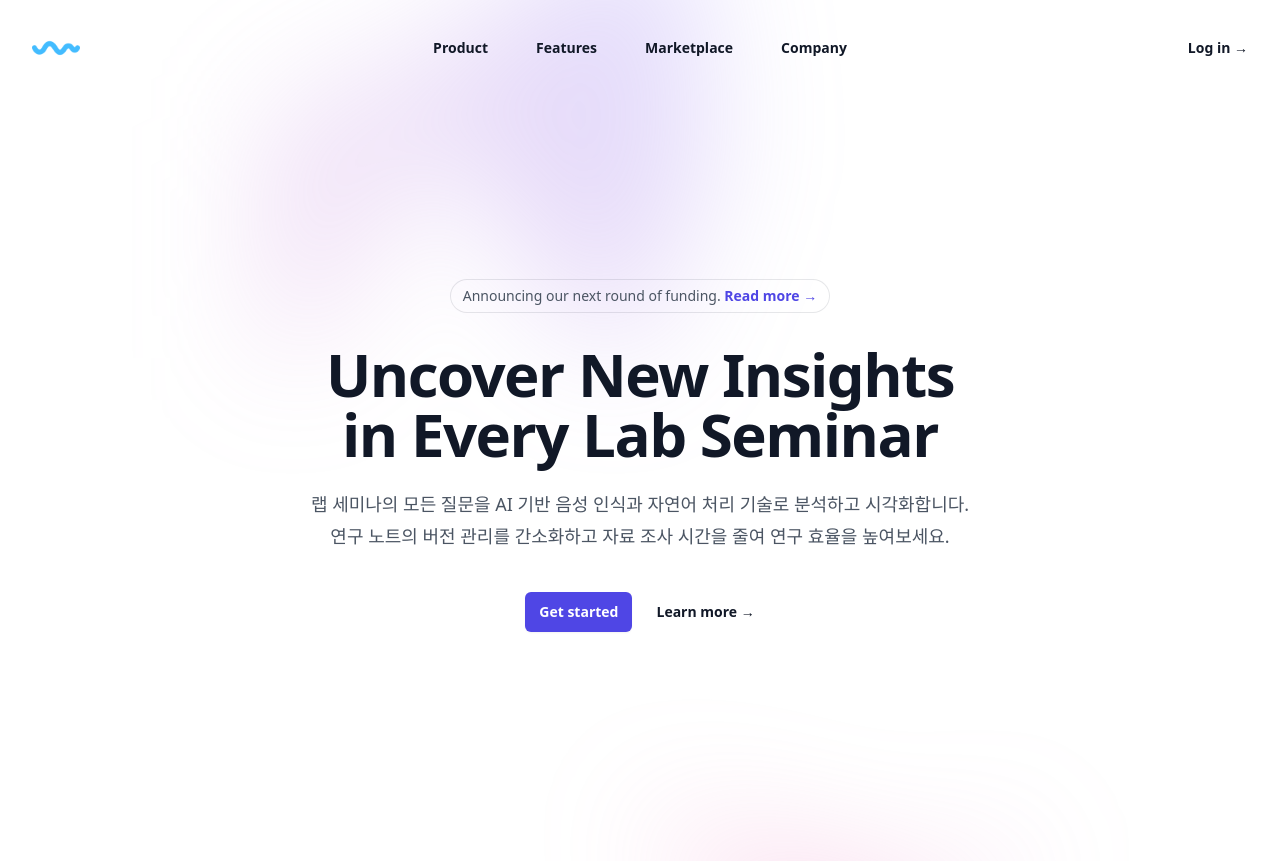
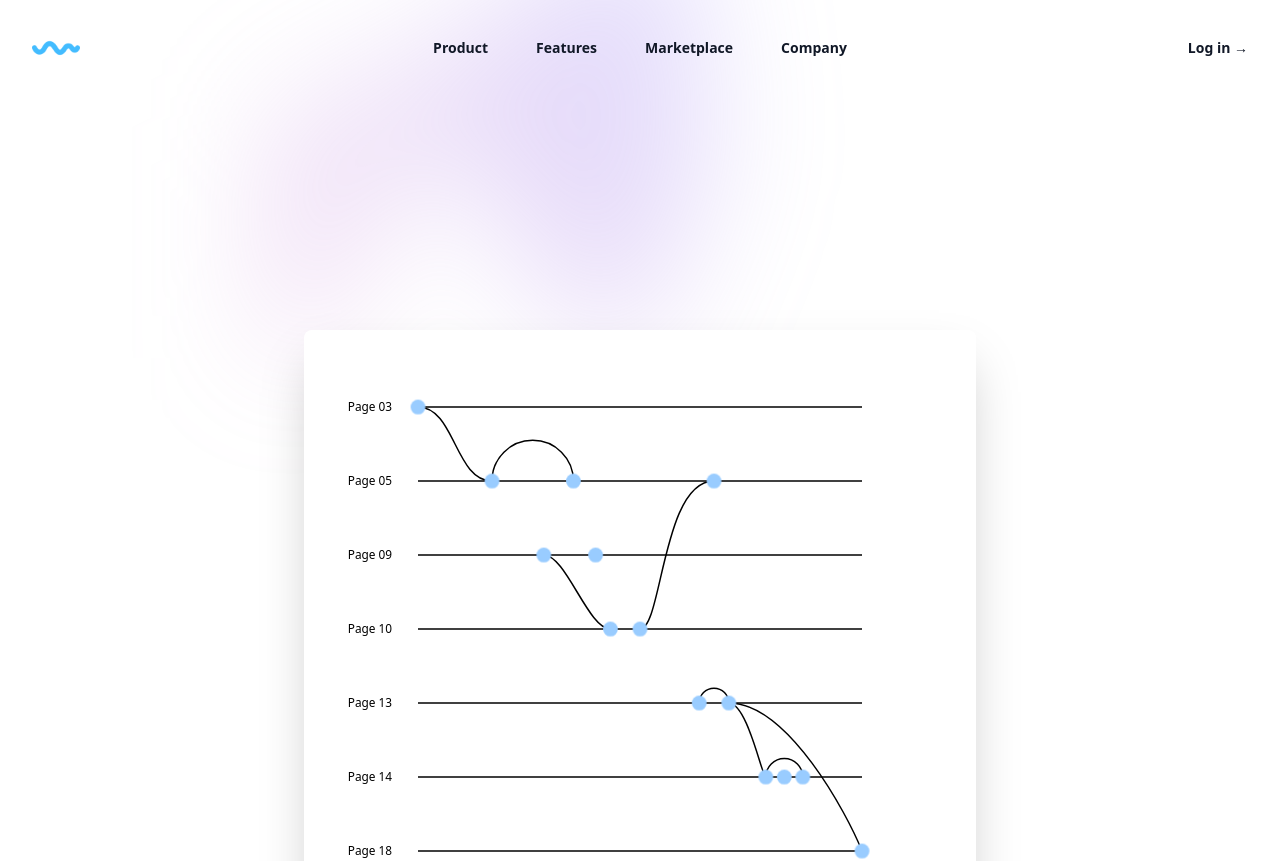
Before and after one commit to sanakang0615/SeminarFlow, a React (Create React App) app: page / in a window 1280 px wide. Shown: the top 861 px of the page. Built offline with nearby package versions, Linux system fonts and the light colour scheme.

Commit message:
Update Diagram Page

```diff
--- a/src/App.js
+++ b/src/App.js
@@ -1,13 +1,15 @@
 import React from 'react';
 import SeminarFlowDiagram from './components/SeminarFlowDiagram';
 import LandingPage from './components/LandingPage';
+import DiagramPage from './components/DiagramPage';
 import './App.css';
 
 function App() {
   return (
     <div className="App">
-      <LandingPage/>
+      {/* <LandingPage/> */}
       {/* <SeminarFlowDiagram /> */}
+      <DiagramPage/>
     </div>
   );
 }
--- /dev/null
+++ b/src/components/DiagramPage.js
@@ -0,0 +1,138 @@
+'use client'
+
+import { useState } from 'react'
+import { Dialog, DialogPanel } from '@headlessui/react'
+import { Bars3Icon, XMarkIcon } from '@heroicons/react/24/outline'
+import zigzag from '../assets/zigzag.png'
+import SeminarFlowDiagram from './SeminarFlowDiagram'
+
+const navigation = [
+  { name: 'Product', href: '#' },
+  { name: 'Features', href: '#' },
+  { name: 'Marketplace', href: '#' },
+  { name: 'Company', href: '#' },
+]
+
+export default function Example() {
+  const [mobileMenuOpen, setMobileMenuOpen] = useState(false)
+
+  return (
+    <div className="bg-white">
+      <header className="absolute inset-x-0 top-0 z-50">
+        <nav aria-label="Global" className="flex items-center justify-between p-6 lg:px-8">
+          <div className="flex lg:flex-1">
+            <a href="#" className="-m-1.5 p-1.5">
+              <span className="sr-only">Your Company</span>
+              <img
+                alt="Logo"
+                src={zigzag}
+                className="h-12 w-auto"
+              />
+            </a>
+          </div>
+          <div className="flex lg:hidden">
+            <button
+              type="button"
+              onClick={() => setMobileMenuOpen(true)}
+              className="-m-2.5 inline-flex items-center justify-center rounded-md p-2.5 text-gray-700"
+            >
+              <span className="sr-only">Open main menu</span>
+              <Bars3Icon aria-hidden="true" className="h-6 w-6" />
+            </button>
+          </div>
+          <div className="hidden lg:flex lg:gap-x-12">
+            {navigation.map((item) => (
+              <a key={item.name} href={item.href} className="text-sm font-semibold leading-6 text-gray-900">
+                {item.name}
+              </a>
+            ))}
+          </div>
+          <div className="hidden lg:flex lg:flex-1 lg:justify-end">
+            <a href="#" className="text-sm font-semibold leading-6 text-gray-900">
+              Log in <span aria-hidden="true">&rarr;</span>
+            </a>
+          </div>
+        </nav>
+        <Dialog open={mobileMenuOpen} onClose={setMobileMenuOpen} className="lg:hidden">
+          <div className="fixed inset-0 z-50" />
+          <DialogPanel className="fixed inset-y-0 right-0 z-50 w-full overflow-y-auto bg-white px-6 py-6 sm:max-w-sm sm:ring-1 sm:ring-gray-900/10">
+            <div className="flex items-center justify-between">
+              <a href="#" className="-m-1.5 p-1.5">
+                <span className="sr-only">Your Company</span>
+                <img
+                  alt=""
+                  src="https://tailzigzagui.com/img/logos/mark.svg?color=indigo&shade=600"
+                  className="h-8 w-auto"
+                />
+              </a>
+              <button
+                type="button"
+                onClick={() => setMobileMenuOpen(false)}
+                className="-m-2.5 rounded-md p-2.5 text-gray-700"
+              >
+                <span className="sr-only">Close menu</span>
+                <XMarkIcon aria-hidden="true" className="h-6 w-6" />
+              </button>
+            </div>
+            <div className="mt-6 flow-root">
+              <div className="-my-6 divide-y divide-gray-500/10">
+                <div className="space-y-2 py-6">
+                  {navigation.map((item) => (
+                    <a
+                      key={item.name}
+                      href={item.href}
+                      className="-mx-3 block rounded-lg px-3 py-2 text-base font-semibold leading-7 text-gray-900 hover:bg-gray-50"
+                    >
+                      {item.name}
+                    </a>
+                  ))}
+                </div>
+                <div className="py-6">
+                  <a
+                    href="#"
+                    className="-mx-3 block rounded-lg px-3 py-2.5 text-base font-semibold leading-7 text-gray-900 hover:bg-gray-50"
+                  >
+                    Log in
+                  </a>
+                </div>
+              </div>
+            </div>
+          </DialogPanel>
+        </Dialog>
+      </header>
+
+      <div className="relative isolate px-6 pt-14 lg:px-8">
+        <div
+          aria-hidden="true"
+          className="absolute inset-x-0 -top-40 -z-10 transform-gpu overflow-hidden blur-3xl sm:-top-80"
+        >
+          <div
+            style={{
+              clipPath:
+                'polygon(74.1% 44.1%, 100% 61.6%, 97.5% 26.9%, 85.5% 0.1%, 80.7% 2%, 72.5% 32.5%, 60.2% 62.4%, 52.4% 68.1%, 47.5% 58.3%, 45.2% 34.5%, 27.5% 76.7%, 0.1% 64.9%, 17.9% 100%, 27.6% 76.8%, 76.1% 97.7%, 74.1% 44.1%)',
+            }}
+            className="relative left-[calc(50%-11rem)] aspect-[1155/678] w-[36.125rem] -translate-x-1/2 rotate-[30deg] bg-gradient-to-tr from-[#ff80b5] to-[#9089fc] opacity-30 sm:left-[calc(50%-30rem)] sm:w-[72.1875rem]"
+          />
+        </div>
+        <div className="mx-auto max-w-2xl py-32 sm:py-48 lg:py-56">
+
+          <div className="text-center">
+            <SeminarFlowDiagram/>
+          </div>
+        </div>
+        <div
+          aria-hidden="true"
+          className="absolute inset-x-0 top-[calc(100%-13rem)] -z-10 transform-gpu overflow-hidden blur-3xl sm:top-[calc(100%-30rem)]"
+        >
+          <div
+            style={{
+              clipPath:
+                'polygon(74.1% 44.1%, 100% 61.6%, 97.5% 26.9%, 85.5% 0.1%, 80.7% 2%, 72.5% 32.5%, 60.2% 62.4%, 52.4% 68.1%, 47.5% 58.3%, 45.2% 34.5%, 27.5% 76.7%, 0.1% 64.9%, 17.9% 100%, 27.6% 76.8%, 76.1% 97.7%, 74.1% 44.1%)',
+            }}
+            className="relative left-[calc(50%+3rem)] aspect-[1155/678] w-[36.125rem] -translate-x-1/2 bg-gradient-to-tr from-[#ff80b5] to-[#9089fc] opacity-30 sm:left-[calc(50%+36rem)] sm:w-[72.1875rem]"
+          />
+        </div>
+      </div>
+    </div>
+  )
+}
```
Also changed, not shown: src/components/SeminarFlowDiagram.js (line endings or trailing spaces).
